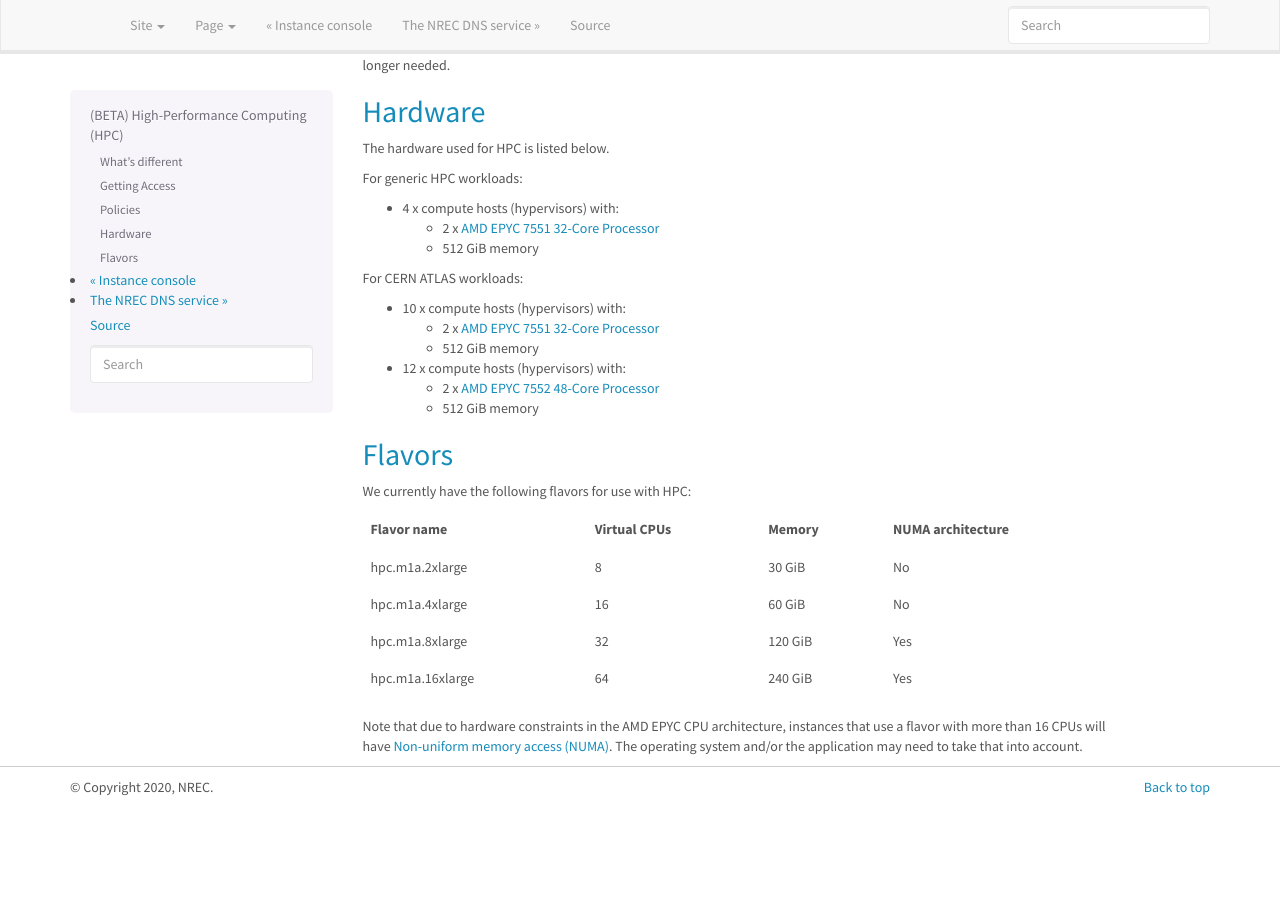
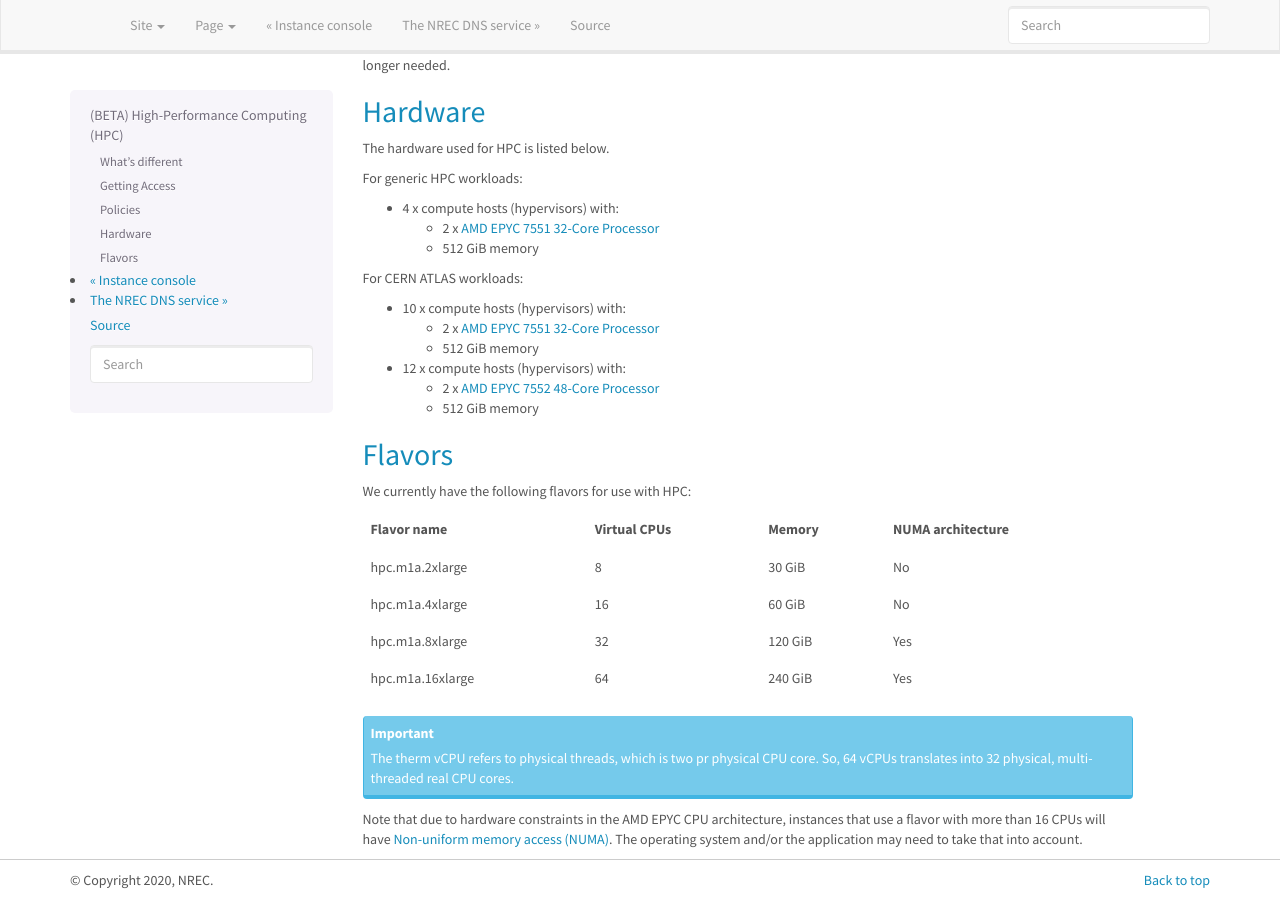
Before and after one commit to norcams/docs-enduser, a Sphinx documentation site: the page built from docs/hpc.rst, in a window 1280 px wide and 900 px high, scrolled down 1565 px. Built offline with Sphinx 7.4.7, drawn with Linux system fonts in a browser that asks for light colours; before the commit the page ends 2372 px from its top, so only the background shows below that.

Commit message:
explain vCPU vs CPU vs multithreading

```diff
--- a/docs/hpc.rst
+++ b/docs/hpc.rst
@@ -167,6 +167,13 @@ We currently have the following flavors for use with HPC:
 | hpc.m1a.16xlarge | 64           | 240 GiB | Yes               |
 +------------------+--------------+---------+-------------------+
 
+
+.. IMPORTANT::
+   The therm vCPU refers to physical threads, which is two pr physical
+   CPU core. So, 64 vCPUs translates into 32 physical, multithreaded
+   real CPU cores.
+
+
 Note that due to hardware constraints in the AMD EPYC CPU
 architecture, instances that use a flavor with more than 16 CPUs will
 have `Non-uniform memory access (NUMA)`_. The operating system and/or
```
